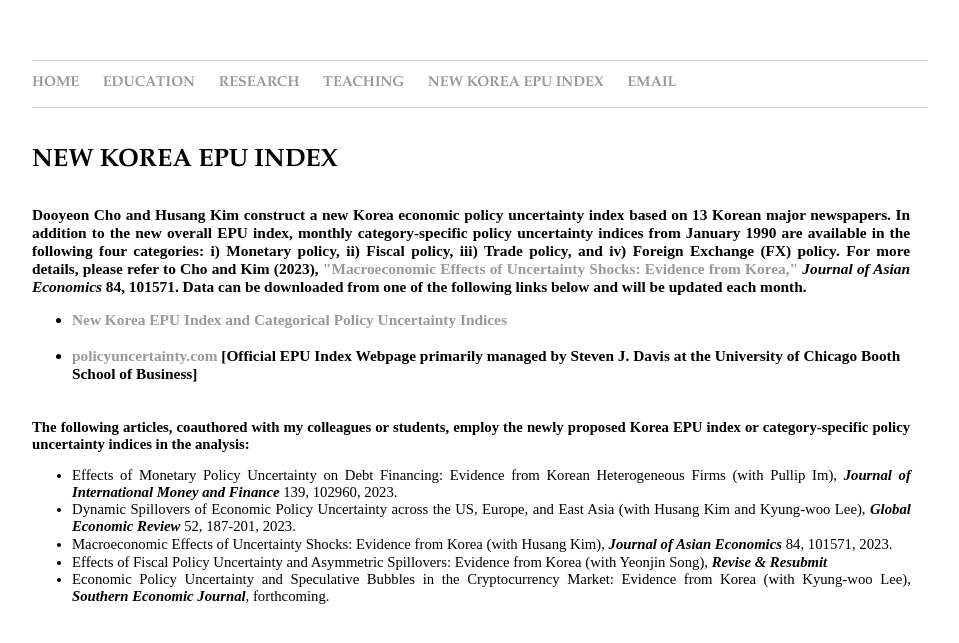
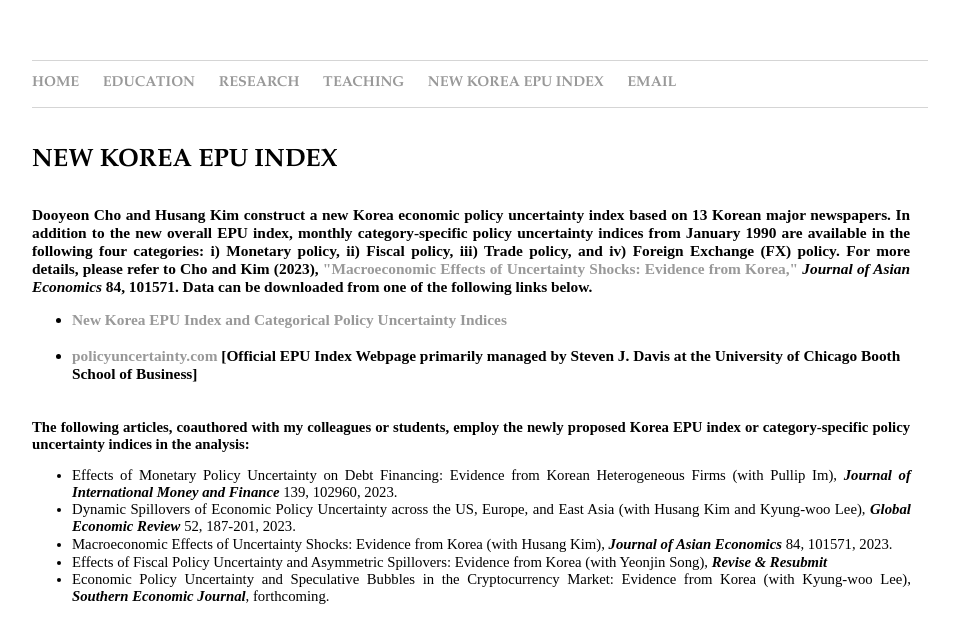
Before and after one commit to dooyeoncho/dooyeoncho.github.io, a Jekyll site: the page built from pages/new_korean_epu_index.html, in a window 1280 px wide. Shown: the top 643 px of the page, without its empty margins (160-1119 px from the left). Built offline with Jekyll 4.4.1, drawn with Linux system fonts in a browser that asks for light colours.

Commit message:
Update new_korean_epu_index.html

```diff
--- a/pages/new_korean_epu_index.html
+++ b/pages/new_korean_epu_index.html
@@ -22,7 +22,7 @@
 <div><b>
 			<div><span>Dooyeon Cho and Husang Kim construct a new Korea economic policy uncertainty index based on 13 Korean major newspapers. In addition to the new overall EPU index, monthly
         category-specific policy uncertainty indices from January 1990 are available in the following four categories: i) Monetary policy, ii) Fiscal policy,
-        iii) Trade policy, and iv) Foreign Exchange (FX) policy. For more details, please refer to Cho and Kim (2023), <a href="https://www.sciencedirect.com/science/article/pii/S1049007822001270">"Macroeconomic Effects of Uncertainty Shocks: Evidence from Korea," </a> <em property="italic"><b>Journal of Asian Economics</b></em> 84, 101571. Data can be downloaded from one of the following links below and will be updated each month.</span> &nbsp;
+        iii) Trade policy, and iv) Foreign Exchange (FX) policy. For more details, please refer to Cho and Kim (2023), <a href="https://www.sciencedirect.com/science/article/pii/S1049007822001270">"Macroeconomic Effects of Uncertainty Shocks: Evidence from Korea," </a> <em property="italic"><b>Journal of Asian Economics</b></em> 84, 101571. Data can be downloaded from one of the following links below.</span> &nbsp;
 		<ul>
 			<li><a href="https://sites.google.com/view/korea-epu">New Korea EPU Index and Categorical Policy Uncertainty Indices </a></li> &nbsp;
 		        <li><a href="https://www.policyuncertainty.com/korea_chokim.html">policyuncertainty.com </a>[Official EPU Index Webpage primarily managed by Steven J. Davis at the University of Chicago Booth School of Business]</li>
```
